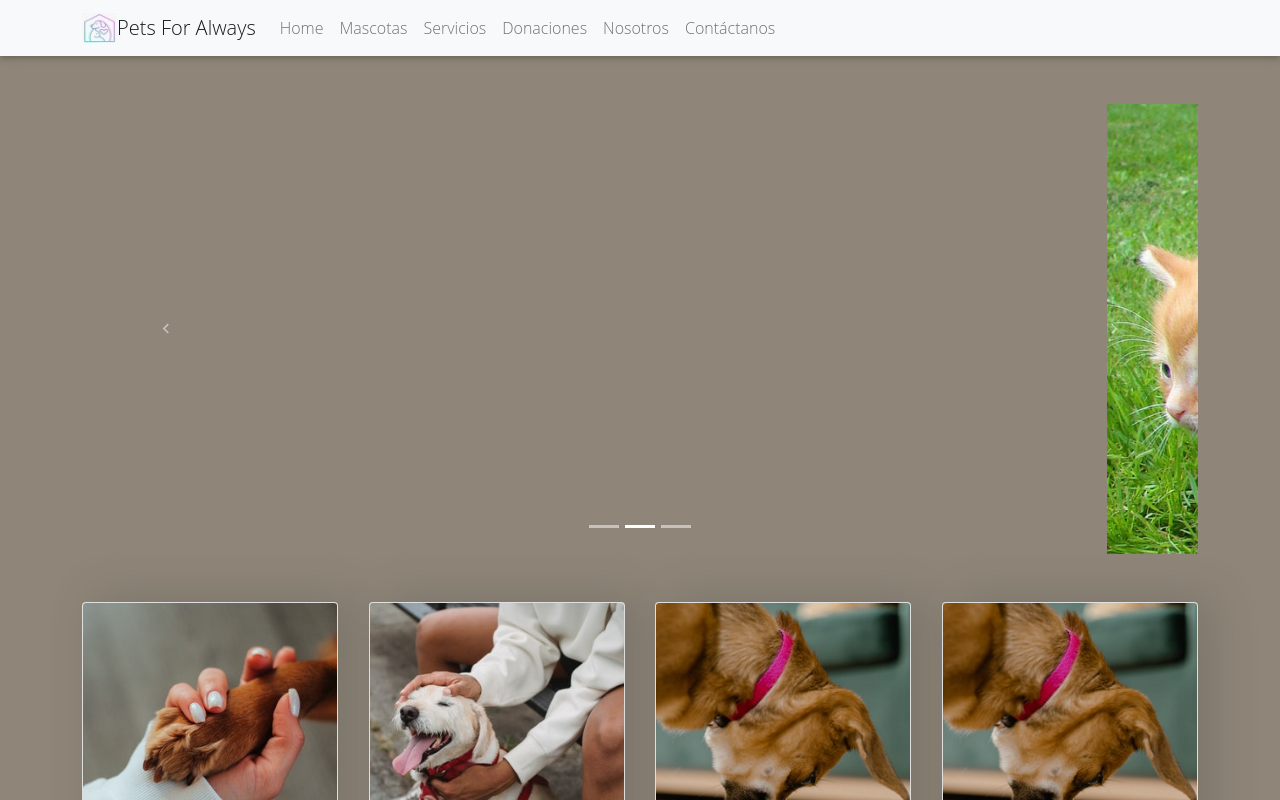
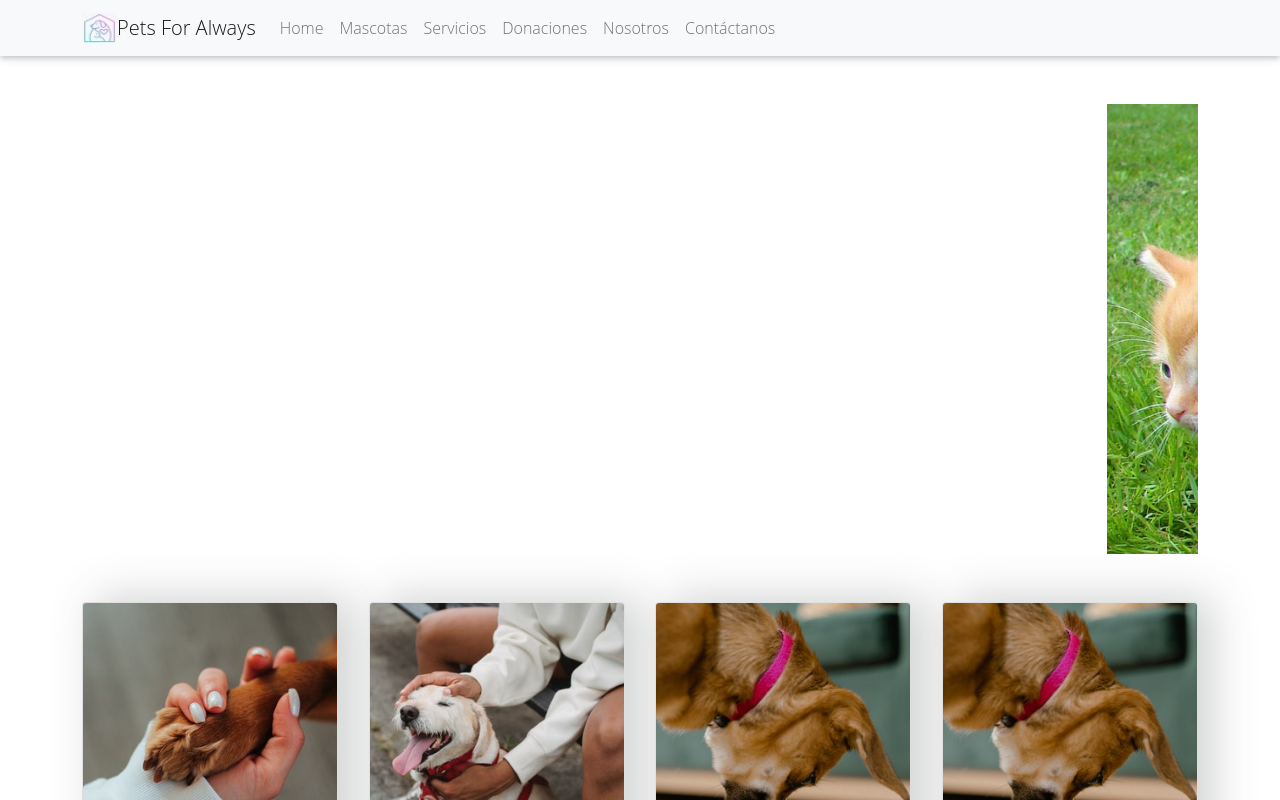
Before and after one commit to DreamTeam-Tic/Proyecto, a React (Create React App) app in the folder frontend/: page / in a window 1280 px wide. Shown: the top 800 px of the page. Built offline with nearby package versions, Linux system fonts and the light colour scheme.

Commit message:
Modificando estilos de la seccion requisitos

```diff
--- a/frontend/src/styles/sectionreq.css
+++ b/frontend/src/styles/sectionreq.css
@@ -1,10 +1,11 @@
-body{
+/* body{
     background-color: rgb(143, 133, 120);
-}
+} */
 .containerx{box-sizing: border-box;
     background-color:rgb(72, 71, 83);
     width: 60%;
     height: auto;
+    /* margin-top: 10px; */
     margin: auto;
     display: grid;
     grid-template-columns: 3,1fr;
@@ -56,7 +57,7 @@ body{
 
 }
 
-@import url('https://fonts.googleapis.com/css2?family=Open+Sans:ital,wght@1,300&display=swap');
+/* @import url('https://fonts.googleapis.com/css2?family=Open+Sans:ital,wght@1,300&display=swap'); */
 #subtitulo{
     font-weight:bold ;
     font-size: 25px;;
```
